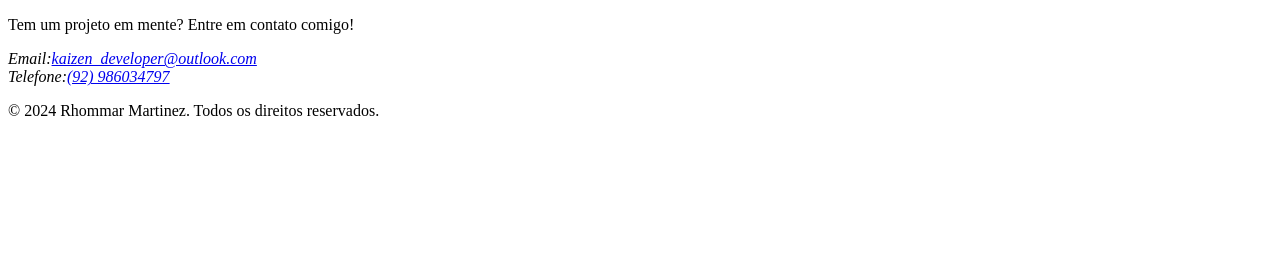
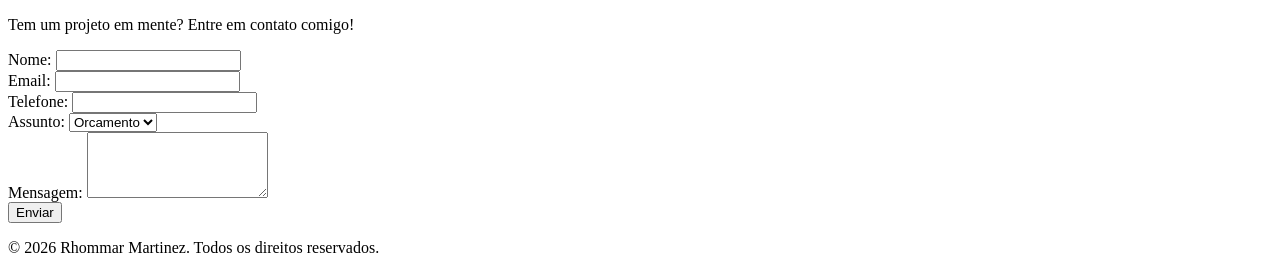
Before and after one commit to rhommardev/frontend-portafolio, a plain HTML site: page index.html in a window 1280 px wide. Shown: the part 668-941 px from the top of the page. Before the commit the page ends 804 px from the top, so only its background shows below. Drawn offline with Linux system fonts and the light colour scheme.

Commit message:
formulario criado

```diff
--- a/index.html
+++ b/index.html
@@ -65,12 +65,36 @@
                 <h2>Contato</h2>
             <p>Tem um projeto em mente? Entre em contato comigo!</p>
 
-                <address>
-                    Email:<a href="mailto:kaizen_developer@outlook.com">kaizen_developer@outlook.com</a> <br>
-                    Telefone:<a href="tel:+5592986034797">(92) 986034797</a>
-                </address>
+                <form action="">
+                    <label for="nome">Nome:</label>
+                    <input type="text" id="nome" name="nome" required>
+                    <br>
 
-                <p>© 2024 Rhommar Martinez. Todos os direitos reservados.</p>
+                    <label for="email">Email:</label>
+                    <input type="email" id="email" name="email" required>
+                    <br>
+
+                    <label for="telefone">Telefone:</label>
+                    <input type="tel" id="telefone" name="telefone">
+                    <br>
+
+                    <label for="assunto">Assunto:</label>
+                    <select id="assunto" name="assunto" required>
+                        <option value="orcamento">Orcamento</option>
+                        <option value="duvida">Dúvida</option>
+                        <option value="outro">Outro</option>
+                    </select>
+                    <br>
+                    <label for="mensagem">Mensagem:</label>
+                    <textarea name="mensagem" id="mensagem"  cols="20" rows="4" required></textarea>
+                    <br>
+
+                    <input type="submit" value="Enviar">
+
+
+                </form>
+
+                <p>© 2026 Rhommar Martinez. Todos os direitos reservados.</p>
             </section>
 
         </footer>
```
